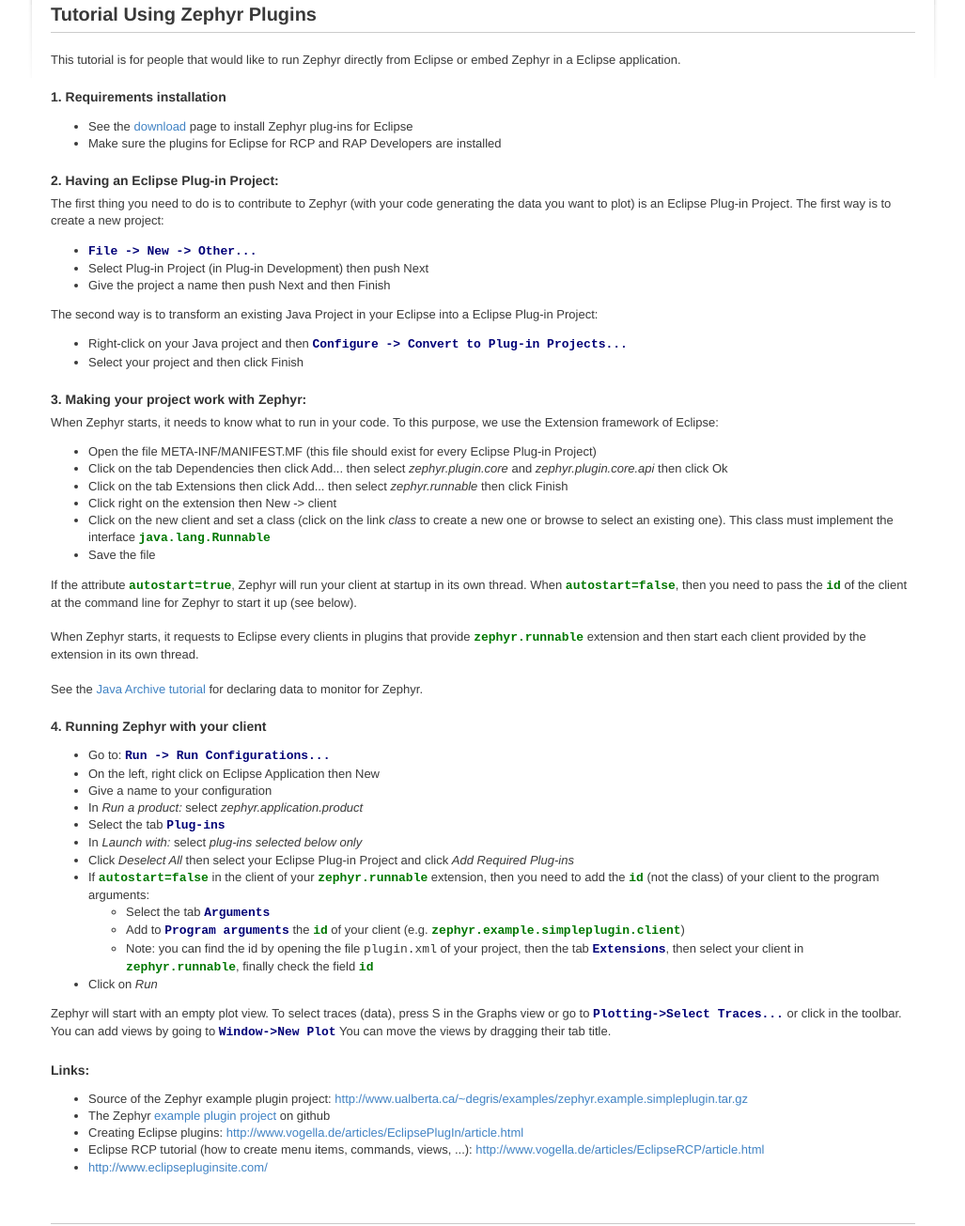
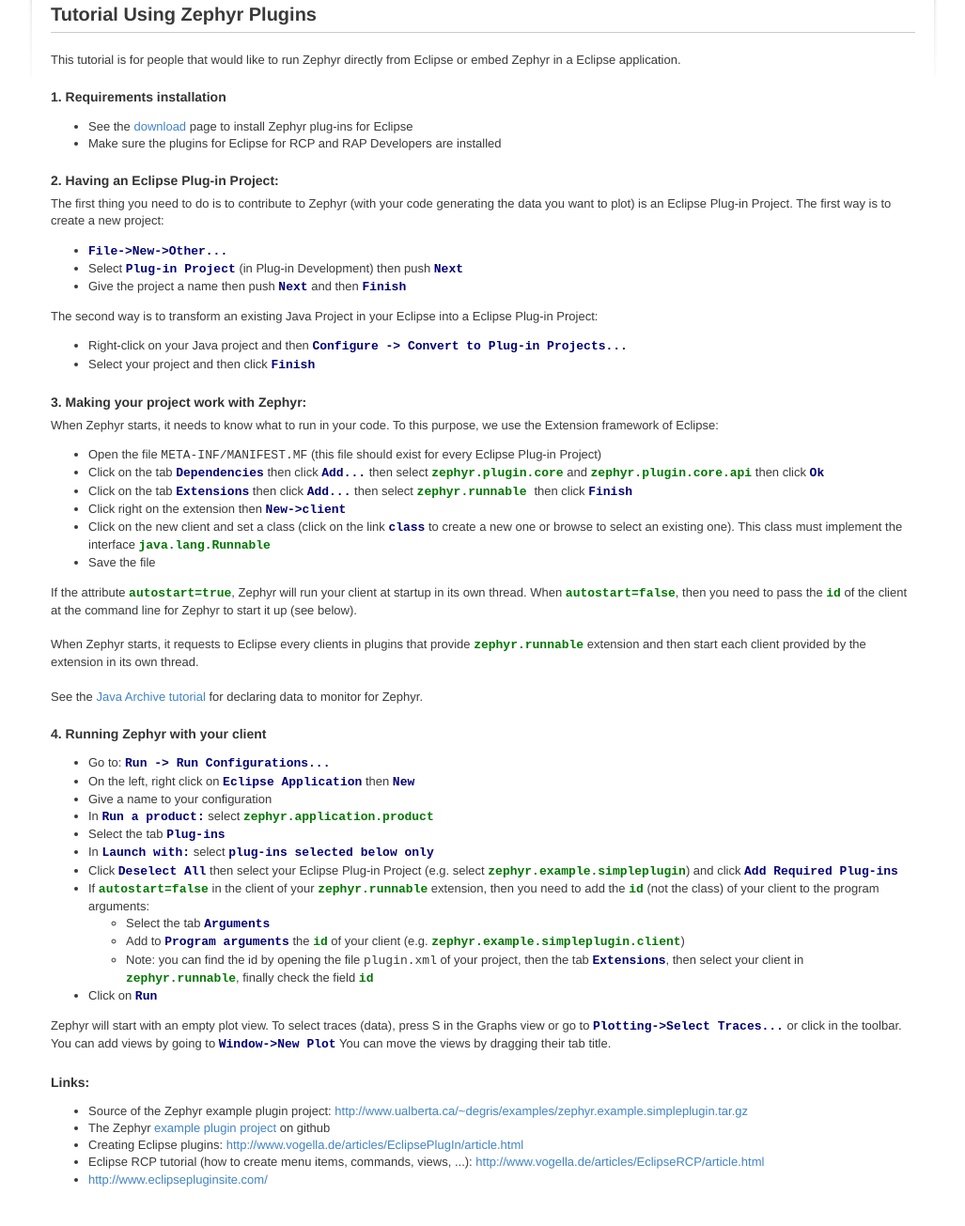
Before and after one commit to zephyrplugins/zephyr, a Jekyll site: the page built from tutorial_plugins.html, in a window 1280 px wide and 1400 px high, cut to the strip 95-1400 px from the top of the window. Shown: the whole strip at 94% size, without its empty margins (126-1153 px from the left). Built offline with Jekyll 4.4.1, drawn with Linux system fonts in a browser that asks for light colours.

Commit message:
Fix the tutorial

```diff
--- a/tutorial_plugins.html
+++ b/tutorial_plugins.html
@@ -23,16 +23,16 @@
 code generating the data you want to plot) is an Eclipse Plug-in
 Project. The first way is to create a new project:
 <ul>
-	<li><span class='menu'>File -&gt; New -&gt; Other...</span></li>
-	<li>Select Plug-in Project (in Plug-in Development) then push Next</li>
-	<li>Give the project a name then push Next and then Finish</li>
+	<li><span class='menu'>File-&gt;New-&gt;Other...</span></li>
+	<li>Select <span class='menu'>Plug-in Project</span> (in Plug-in Development) then push <span class='menu'>Next</span></li>
+	<li>Give the project a name then push <span class='menu'>Next</span> and then <span class='menu'>Finish</span></li>
 </ul>
 The second way is to transform an existing Java Project in your Eclipse
 into a Eclipse Plug-in Project:
 <ul>
 	<li>Right-click on your Java project and then <span class='menu'>Configure
 			-&gt; Convert to Plug-in Projects...</span></li>
-	<li>Select your project and then click Finish</li>
+	<li>Select your project and then click <span class='menu'>Finish</span></li>
 </ul>
 
 
@@ -42,16 +42,16 @@
 When Zephyr starts, it needs to know what to run in your code. To this
 purpose, we use the Extension framework of Eclipse:
 <ul>
-	<li>Open the file META-INF/MANIFEST.MF (this file should exist for
+	<li>Open the file <span class='file'>META-INF/MANIFEST.MF</span> (this file should exist for
 		every Eclipse Plug-in Project)</li>
-	<li>Click on the tab Dependencies then click Add... then select <i>zephyr.plugin.core</i>
-		and <i>zephyr.plugin.core.api</i> then click Ok<br>
+	<li>Click on the tab <span class='menu'>Dependencies</span> then click <span class='menu'>Add...</span> then select <span class='code'>zephyr.plugin.core</span>
+		and <span class='code'>zephyr.plugin.core.api</span> then click <span class='menu'>Ok</span><br>
 	</li>
-	<li>Click on the tab Extensions then click Add... then select <i>zephyr.runnable
-	</i>then<i> </i>click Finish<br>
+	<li>Click on the tab <span class='menu'>Extensions</span> then click <span class='menu'>Add...</span> then select <span class='code'>zephyr.runnable
+	</span>then click <span class='menu'>Finish</span><br>
 	</li>
-	<li>Click right on the extension then New -&gt; client</li>
-	<li>Click on the new client and set a class (click on the link <i>class</i>
+	<li>Click right on the extension then <span class='menu'>New-&gt;client</span></li>
+	<li>Click on the new client and set a class (click on the link <span class='menu'>class</span>
 		to create a new one or browse to select an existing one). This class
 		must implement the interface <span class="code">java.lang.Runnable</span></li>
 	<li>Save the file</li>
@@ -70,20 +70,20 @@
 
 <br>
 <br>
-See the <a href="tutorial_java.html"/>Java Archive tutorial</a> for declaring data to monitor for Zephyr.
+See the <a href="tutorial_java.html">Java Archive tutorial</a> for declaring data to monitor for Zephyr.
 
 
 <h3 id='running'>4. Running Zephyr with your client</h3>
 <ul>
 	<li>Go to: <span class="menu">Run -&gt; Run Configurations...</span></li>
-	<li>On the left, right click on Eclipse Application then New</li>
+	<li>On the left, right click on <span class="menu">Eclipse Application</span> then <span class="menu">New</span></li>
 	<li>Give a name to your configuration</li>
-	<li>In <i>Run a product:</i> select <i>zephyr.application.product</i></li>
+	<li>In <span class="menu">Run a product:</span> select <span class="code">zephyr.application.product</span></li>
 	<li>Select the tab <span class='menu'>Plug-ins</span></li>
-	<li>In <i>Launch with:</i> select <i>plug-ins selected below
-			only</i></li>
-	<li>Click<i> Deselect All</i> then select your Eclipse Plug-in
-		Project and click <i>Add Required Plug-ins</i></li>
+	<li>In <span class="menu">Launch with:</span> select <span class="menu">plug-ins selected below
+			only</span></li>
+	<li>Click <span class="menu">Deselect All</span> then select your Eclipse Plug-in
+		Project (e.g. select <span class='code'>zephyr.example.simpleplugin</span>) and click <span class="menu">Add Required Plug-ins</span> </li>
 	<li>If <span class='code'>autostart=false</span> in the client of your <span class='code'>zephyr.runnable</span>
 	extension, then you need to add the <span class='code'>id</span> (not the class) of your client to the program
 	arguments:
@@ -95,7 +95,7 @@
 	    the tab <span class='menu'>Extensions</span>, then select your client in
 	    <span class='code'>zephyr.runnable</span>, finally check the field <span class='code'>id</span>
 	  </ul>
-	<li>Click on<i> Run</i></li>
+	<li>Click on <span class='menu'>Run</span></li>
 </ul>
 Zephyr will start with an empty plot view. To select traces (data),
 press S in the Graphs view or go to <span class='menu'>Plotting-&gt;Select Traces...</span> or
```
